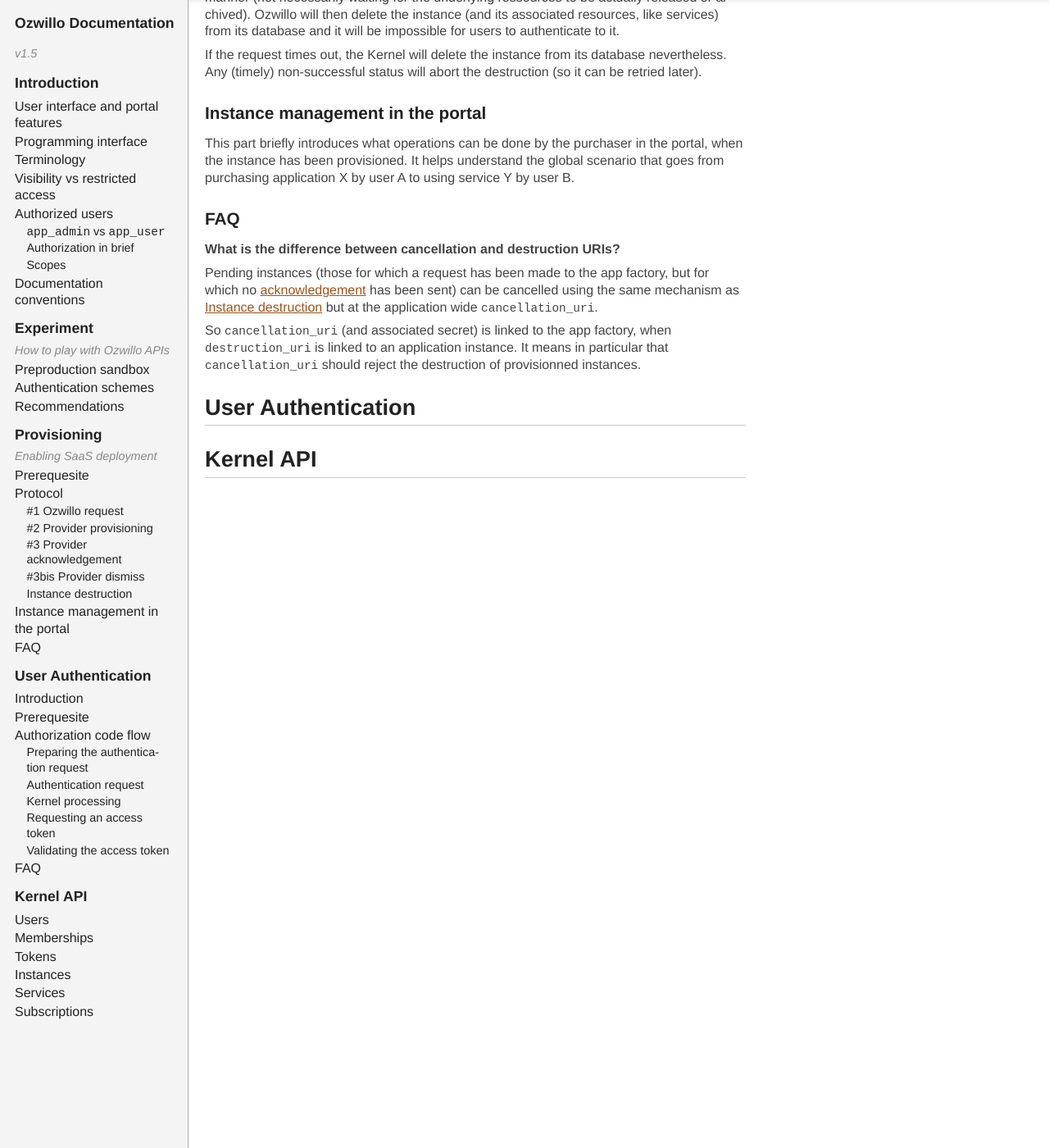
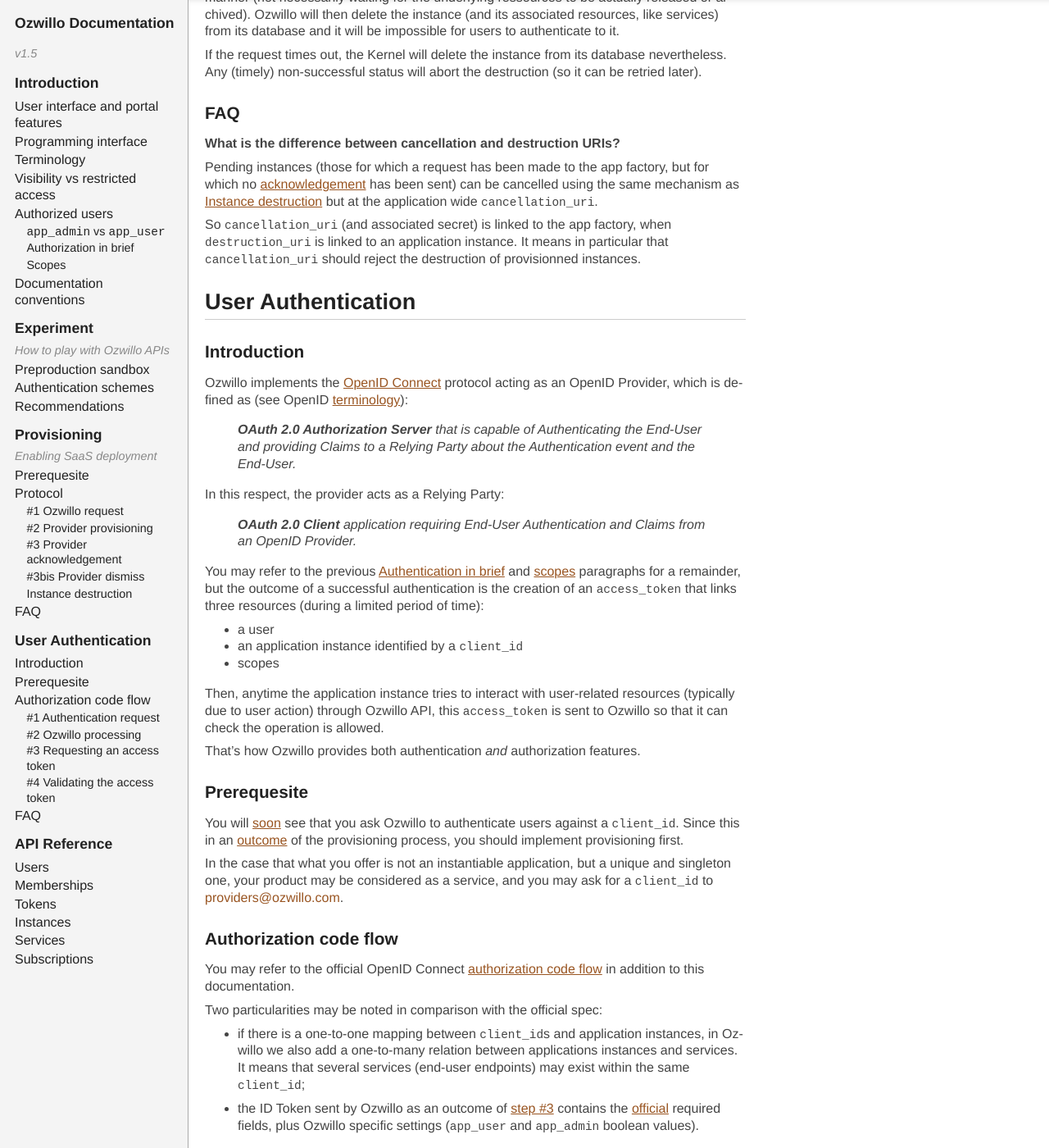
Before and after one commit to ozwillo/ozwillo-doc, a Jekyll site: the page built from index.html, in a window 1280 px wide and 1400 px high, scrolled down 15112 px. Shown: the whole window at 82% size. Built offline with Jekyll 4.4.1, drawn with Linux system fonts in a browser that asks for light colours; nearby versions of some CDN libraries; library files that are not in the unit come from our copies; some of the changed text lies outside the part shown.

Commit message:
user authentication started

```diff
--- a/_includes/3-provisioning.md
+++ b/_includes/3-provisioning.md
@@ -319,16 +319,8 @@
 
 If the request times out, the Kernel will delete the instance from its database nevertheless. Any (timely) non-successful status will abort the destruction (so it can be retried later).
 
-### Instance management in the portal
+### FAQ
 {: #ref-3-3}
-
-This part briefly introduces what operations can be done by the purchaser in the portal, when the instance has been provisioned. It helps understand the global scenario that goes from purchasing application X by user A to using service Y by user B.
-
-TODO: detail.
-{: .todo}
-
-### FAQ
-{: #ref-3-4}
 
 **What is the difference between cancellation and destruction URIs?**
 
--- a/_includes/4-user-authentication.md
+++ b/_includes/4-user-authentication.md
@@ -1,2 +1,97 @@
 ## User Authentication
 {: #ref-4}
+
+### Introduction
+{: #ref-4-1}
+
+Ozwillo implements the <a href="http://openid.net/connect/" target="_blank">OpenID Connect</a> protocol acting as an OpenID Provider, which is defined as (see OpenID <a href="http://openid.net/specs/openid-connect-core-1_0.html#Terminology" target="_blank">terminology</a>):
+
+> **OAuth 2.0 Authorization Server** that is capable of Authenticating the End-User and providing Claims to a Relying Party about the Authentication event and the End-User.
+
+In this respect, the provider acts as a Relying Party:
+
+> **OAuth 2.0 Client** application requiring End-User Authentication and Claims from an OpenID Provider.
+
+You may refer to the previous [Authentication in brief](#ref-1-5-2) and [scopes](#ref-1-5-3) paragraphs for a remainder, but the outcome of a successful authentication is the creation of an `access_token` that links three resources (during a limited period of time):
+
+- a user
+- an application instance identified by a `client_id`
+- scopes
+
+Then, anytime the application instance tries to interact with user-related resources (typically due to user action) through Ozwillo API, this `access_token` is sent to Ozwillo so that it can check the operation is allowed.
+
+That's how Ozwillo provides both authentication *and* authorization features.
+
+### Prerequesite
+{: #ref-4-2}
+
+You will [soon](#ref-4-3-1) see that you ask Ozwillo to authenticate users against a `client_id`. Since this in an [outcome](#ref-3-2-1) of the provisioning process, you should implement provisioning first.
+
+In the case that what you offer is not an instantiable application, but a unique and singleton one, your product may be considered as a service, and you may ask for a `client_id` to <a mailto="providers@ozwillo.com">providers@ozwillo.com</a>.
+
+### Authorization code flow
+{: #ref-4-3}
+
+You may refer to the official OpenID Connect <a href="http://openid.net/specs/openid-connect-core-1_0.html#CodeFlowSteps" target="_blank">authorization code flow</a> in addition to this documentation.
+
+Two particularities may be noted in comparison with the official spec:
+
+- if there is a one-to-one mapping between `client_id`s and application instances, in Ozwillo we also add a one-to-many relation between applications instances and services. It means that several services (end-user endpoints) may exist within the same `client_id`;
+
+- the ID Token sent by Ozwillo as an outcome of [step #3](#ref-4-3-3) contains the <a href="http://openid.net/specs/openid-connect-core-1_0.html#IDToken" target="_blank">official</a> required fields, plus Ozwillo specific settings (`app_user` and `app_admin` boolean values).
+
+Still within the context of the official spec, some optional features may not be implemented as of today, for instance passing a `max_age` parameter to the authentication endpoint.
+
+#### #1 Authentication request
+{: #ref-4-3-1}
+
+In this step, the application instance has detected an authentication of the user is needed and delegates it to Ozwillo by **redirecting** the end-user request to Ozwillo authentication endpoint.
+
+It means the end-user client will issue the following request:
+
+##### Request command
+
+<pre>
+GET {authentication_endpoint}?{parameters} HTTP/1.1
+Host: {authentication_host}
+...
+</pre>
+
+Knowing that we consider the context of our [preproduction](#ref-2-1) environment, the authentication endpoint is `/a/auth` under the `accounts.ozwillo-preprod.eu`, according to the <a href="http://kernel.ozwillo-preprod.eu/.well-known/openid-configuration" target="_blank">Well-Known URI Registry</a>.
+
+The query `{parameters}` are described in the following table.
+
+##### Query parameters
+
+| Field name | Field description | Field type and format |
+| :-- | :-- | :-- |
+| **response_type** | determines the authorization processing flow, in our case the value is always `code` | string |
+| **client_id** | the `client_id` associated to the application instance | string |
+| **scope** | list of scopes requested by the instance, it must at least contain `openid` | strings separated by spaces |
+| **redirect_uri** | the redirection URI to which the response will be sent | URI string |
+| **state** | opaque value used to maintain state between the request and the callback | string |
+| **nonce** | unique random string used to mitigate replay attacks | string |
+
+As a result, a possible complete request should look like:
+
+<pre>
+https://accounts.ozwillo-preprod.eu/a/auth?response_type=code&client_id={client_id}&scope=openid%20profile&redirect_uri=https://app.example.com/cb&state=security_token%3D{random_value}%26url%3Dhttps%3A%2F%2Fapp.example.com%2FmyHome&nonce={another_random_value}
+</pre>
+
+In this example, some characters (among space = & : /) have been URL escaped.
+
+It's important to note that the redirect to `redirect_uri` will indeed be asked through Ozwillo response if its value matches one of the `redirect_uris` specified during the provisioning acknowledgement [step](#ref-3-2-3) regarding the Service object.
+
+This redirect workflow means that the call to `redirect_uri` that concludes a succesful [step #2](#ref-4-3-2) is requested from the end-user navigator.
+
+#### #2 Ozwillo processing
+{: #ref-4-3-2}
+
+### #3 Requesting an access token
+{: #ref-4-3-3}
+
+### #4 Validating the access token
+{: #ref-4-3-4}
+
+### FAQ
+{: #ref-4-4}
--- /dev/null
+++ b/_includes/5-api-reference.md
@@ -0,0 +1,2 @@
+## API Reference
+{: #ref-5}
--- a/_includes/5-kernel-api.md
+++ /dev/null
@@ -1,2 +0,0 @@
-## Kernel API
-{: #ref-5}
--- a/_includes/toc.html
+++ b/_includes/toc.html
@@ -57,8 +57,7 @@
               <li><a href="#ref-3-2-5">Instance destruction</a></li>
             </ul>
           </li>
-          <li><a href="#ref-3-3">Instance management in the portal</a></li>
-          <li><a href="#ref-3-4">FAQ</a></li>
+          <li><a href="#ref-3-3">FAQ</a></li>
         </ul>
       </li>
     </ul>
@@ -73,11 +72,10 @@
           <li>
             <a href="#ref-4-3">Authorization code flow</a>
             <ul>
-              <li><a href="#ref-4-3-1">Preparing the authentication request</a></li>
-              <li><a href="#ref-4-3-2">Authentication request</a></li>
-              <li><a href="#ref-4-3-3">Kernel processing</a></li>
-              <li><a href="#ref-4-3-4">Requesting an access token</a></li>
-              <li><a href="#ref-4-3-5">Validating the access token</a></li>
+              <li><a href="#ref-4-3-1">#1 Authentication request</a></li>
+              <li><a href="#ref-4-3-2">#2 Ozwillo processing</a></li>
+              <li><a href="#ref-4-3-3">#3 Requesting an access token</a></li>
+              <li><a href="#ref-4-3-4">#4 Validating the access token</a></li>
             </ul>
           </li>
           <li><a href="">FAQ</a></li>
@@ -88,7 +86,7 @@
   <section>
     <ul>
       <li>
-        <a href="#ref-5">Kernel API</a>
+        <a href="#ref-5">API Reference</a>
         <ul>
           <li><a href="">Users</a></li>
           <li><a href="">Memberships</a></li>
--- a/css/main.css
+++ b/css/main.css
@@ -954,6 +954,9 @@
   font-size: 0.9em;
   white-space: nowrap;
 }
+#main blockquote {
+  font-style: italic;
+}
 #main table {
   width: 100%;
   max-width: 100%;
--- a/css/main.less
+++ b/css/main.less
@@ -180,6 +180,10 @@
 		white-space: nowrap;
 	}
 
+	blockquote {
+		font-style: italic;
+	}
+
 	table {
 		width: 100%;
 		max-width: 100%;
--- a/index.html
+++ b/index.html
@@ -9,5 +9,5 @@
 	{% capture inc2 %}{% include 2-experiment.md %}{% endcapture %}{{ inc2 | markdownify }}
 	{% capture inc3 %}{% include 3-provisioning.md %}{% endcapture %}{{ inc3 | markdownify }}
 	{% capture inc4 %}{% include 4-user-authentication.md %}{% endcapture %}{{ inc4 | markdownify }}
-	{% capture inc5 %}{% include 5-kernel-api.md %}{% endcapture %}{{ inc5 | markdownify }}
+	{% capture inc5 %}{% include 5-api-reference.md %}{% endcapture %}{{ inc5 | markdownify }}
 </div>
```
Also changed, not shown: README.md.
